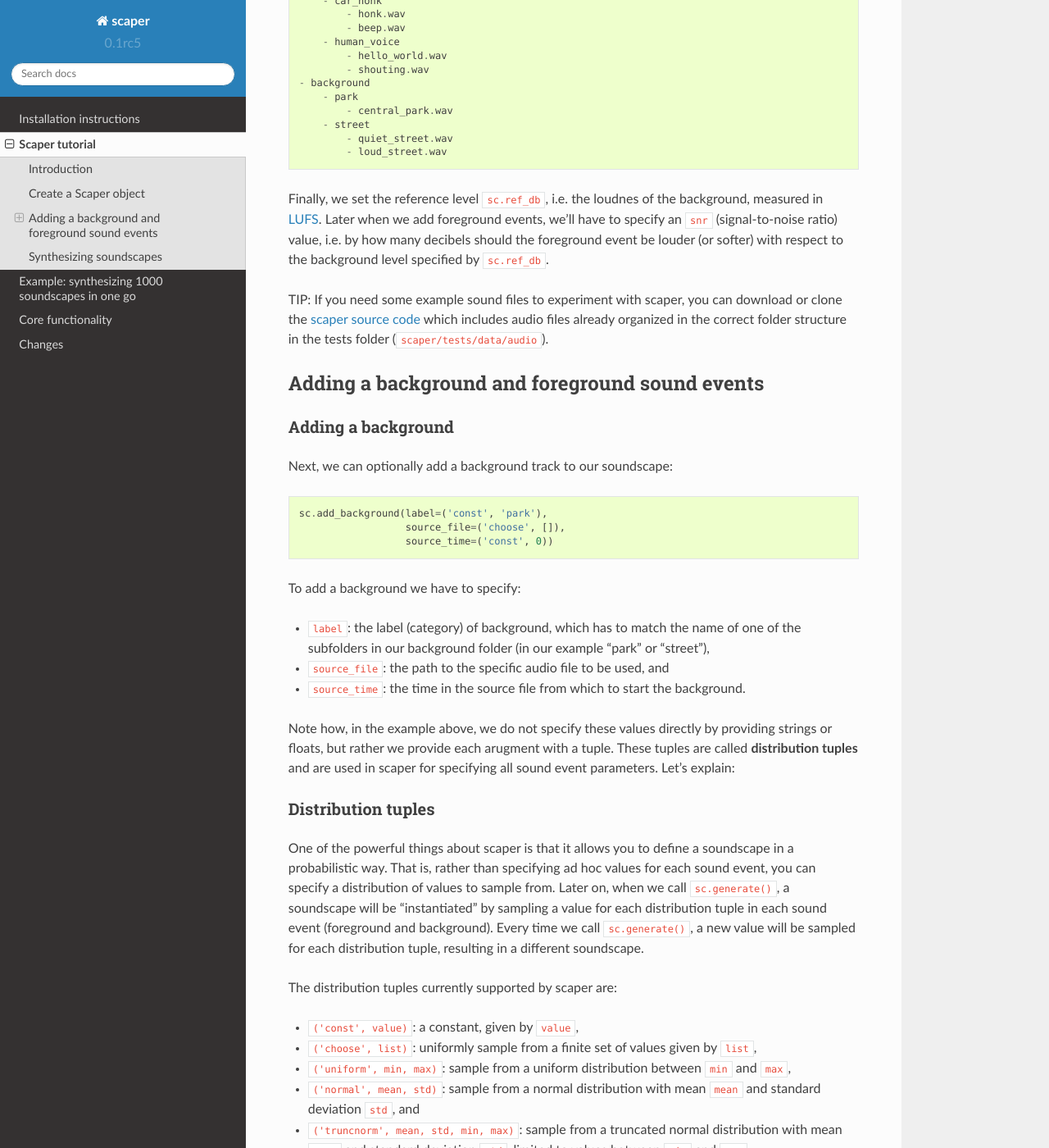
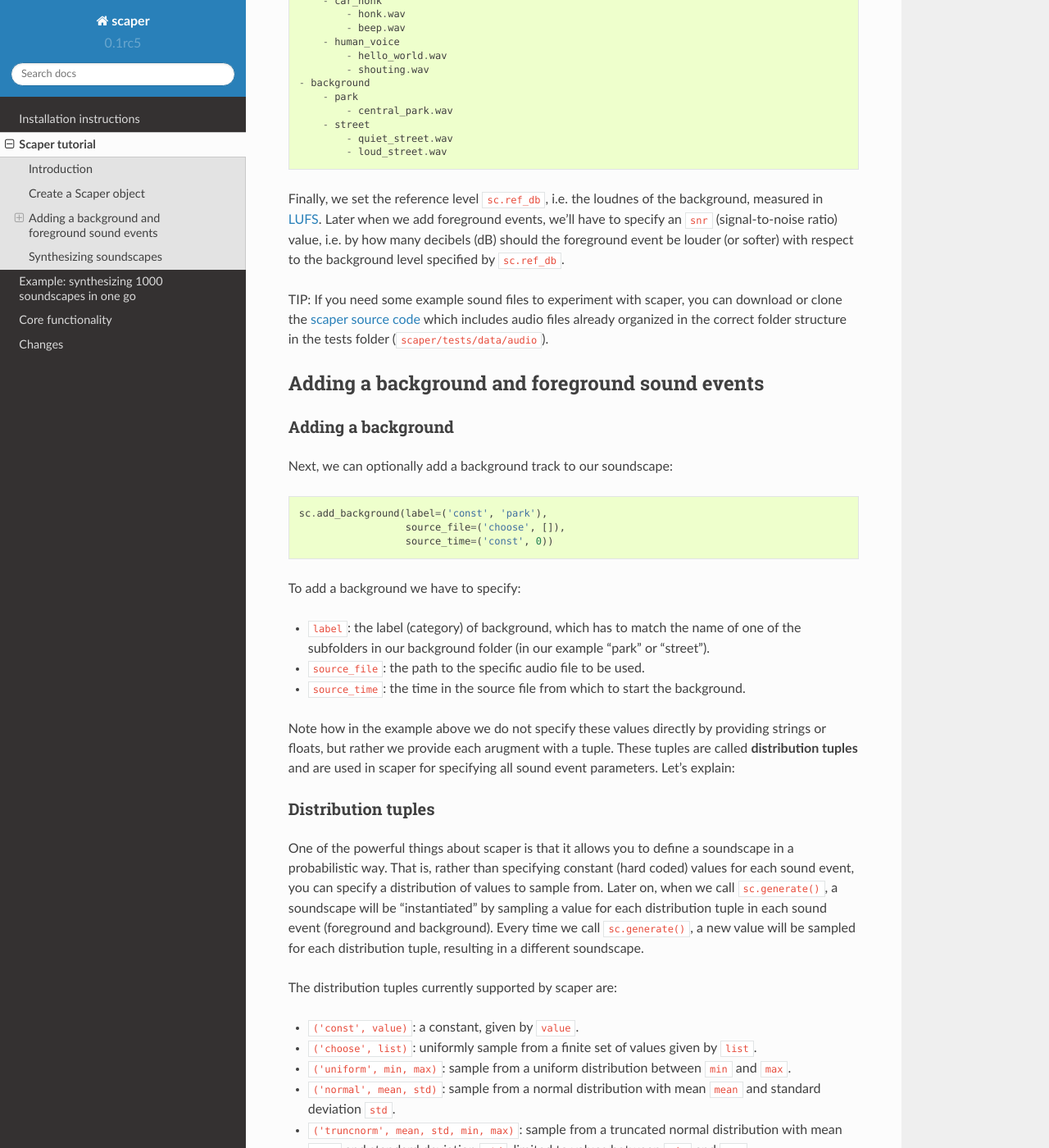
Before and after one commit to justinsalamon/scaper, a Sphinx documentation site: the page built from docs/tutorial.rst, in a window 1280 px wide and 1400 px high, scrolled down 1130 px. Shown: the whole window at 82% size. Built offline with Sphinx 7.4.7 and the Read the Docs theme 2.0.0, drawn with Linux system fonts in a browser that asks for light colours; some of the changed text lies outside the part shown.

Commit message:
Minor edits to style

```diff
--- a/docs/tutorial.rst
+++ b/docs/tutorial.rst
@@ -24,8 +24,8 @@
 
 We need to supply three arguments to create a ``Scaper`` object:
 
-1. The desired duration: all soundscapes generated by this Scaper object will have this duration,
-2. The path to the folder containing all foreground sounds (details below), and
+1. The desired duration: all soundscapes generated by this Scaper object will have this duration.
+2. The path to the folder containing all foreground sounds (details below).
 3. the path to the folder containing all background sounds (details below).
 
 The foreground folder contains all audio files scaper can use to
@@ -66,7 +66,7 @@
 Finally, we set the reference level ``sc.ref_db``, i.e. the loudnes of the
 background, measured in `LUFS <https://en.wikipedia.org/wiki/LKFS>`_. Later
 when we add foreground events, we'll have to specify an ``snr``
-(signal-to-noise ratio) value, i.e. by how many decibels should the foreground event
+(signal-to-noise ratio) value, i.e. by how many decibels (dB) should the foreground event
 be louder (or softer) with respect to the background level specified by
 ``sc.ref_db``.
 
@@ -92,11 +92,11 @@
 To add a background we have to specify:
 
 * ``label``: the label (category) of background, which has to match the name of one
-  of the subfolders in our background folder (in our example "park" or "street"),
-* ``source_file``: the path to the specific audio file to be used, and
+  of the subfolders in our background folder (in our example "park" or "street").
+* ``source_file``: the path to the specific audio file to be used.
 * ``source_time``: the time in the source file from which to start the background.
 
-Note how, in the example above, we do not specify these values directly by providing
+Note how in the example above we do not specify these values directly by providing
 strings or floats, but rather we provide each arugment with a tuple. These tuples
 are called **distribution tuples** and are used in scaper for specifying all sound
 event parameters. Let's explain:
@@ -104,7 +104,7 @@
 Distribution tuples
 ~~~~~~~~~~~~~~~~~~~
 One of the powerful things about scaper is that it allows you to define a soundscape
-in a probabilistic way. That is, rather than specifying ad hoc values for each
+in a probabilistic way. That is, rather than specifying constant (hard coded) values for each
 sound event, you can specify a distribution of values to sample from. Later on,
 when we call ``sc.generate()``, a soundscape will be "instantiated" by sampling a value
 for each distribution tuple in each sound event (foreground and background). Every time
@@ -113,10 +113,10 @@
 
 The distribution tuples currently supported by scaper are:
 
-* ``('const', value)``: a constant, given by ``value``,
-* ``('choose', list)``: uniformly sample from a finite set of values given by ``list``,
-* ``('uniform', min, max)``: sample from a uniform distribution between ``min`` and ``max``,
-* ``('normal', mean, std)``: sample from a normal distribution with mean ``mean`` and standard deviation ``std``, and
+* ``('const', value)``: a constant, given by ``value``.
+* ``('choose', list)``: uniformly sample from a finite set of values given by ``list``.
+* ``('uniform', min, max)``: sample from a uniform distribution between ``min`` and ``max``.
+* ``('normal', mean, std)``: sample from a normal distribution with mean ``mean`` and standard deviation ``std``.
 * ``('truncnorm', mean, std, min, max)``: sample from a truncated normal distribution with mean ``mean`` and standard deviation ``std``,
   limited to values between ``min`` and ``max``.
 
@@ -148,11 +148,11 @@
 background event. The full set of parameters is:
 
 * ``label``: the label (category) of foreground event, which has to match the name of one
-  of the subfolders in our foreground folder (in our example "siren", "car_honk" or "human_voice"),
-* ``source_file``: the path to the specific audio file to be used,
-* ``source_time``: the time in the source file from which to start the event,
-* ``event_time``: the start time of the event in the synthesized soundscap,
-* ``event_duration``: the duration of the event in the synthesized soundscape, and
+  of the subfolders in our foreground folder (in our example "siren", "car_honk" or "human_voice").
+* ``source_file``: the path to the specific audio file to be used.
+* ``source_time``: the time in the source file from which to start the event.
+* ``event_time``: the start time of the event in the synthesized soundscap.
+* ``event_duration``: the duration of the event in the synthesized soundscape.
 * ``snr``: the signal-to-noise ratio (in LUFS) compared to the background. In other words,
   how many dB above or below the background should this sound event be percieved.
 
@@ -160,14 +160,14 @@
 transformations to the sound events in order to increase the variability of the resulting soundscape.
 Currently, the supported transformations include pitch shifting and time stretching:
 
-* ``pitch_shift``: the number of semitones (can be fractional) by which to shift the sound up or down, and
+* ``pitch_shift``: the number of semitones (can be fractional) by which to shift the sound up or down.
 * ``time_stretch``: the factor by which to stretch the sound event. Factors <1
   will make the event shorter, and factors >1 will make it longer.
 
 If you do not wish to apply any transformations, these latter two parameters
 (and only these) also accept ``None`` instead of a distribution tuple.
 
-Going back to the example code above, we are adding a siren sound event,
+So, going back to the example code above, we're adding a siren sound event,
 the specific audio file to use will be chosen randomly from all available siren
 audio files in the ``foreground/siren`` subfolder, the event will start at time
 0 of the source file, and be "pasted" into the synthesized soundscape anywhere
@@ -203,7 +203,7 @@
 Up to this point, we have created a ``Scaper`` object and added a background and
 three foreground sound events, whose parameters are specified using distribution
 tuples. Internally, this creates an `event specification`, i.e. a
-probabilistically defined list of sound events. To synthesize a soundscape,
+probabilistically-defined list of sound events. To synthesize a soundscape,
 we call the ``generate()`` function:
 
 .. code-block:: python
```
Also changed, not shown: other parts of docs/tutorial.rst (+11 -7 lines).
